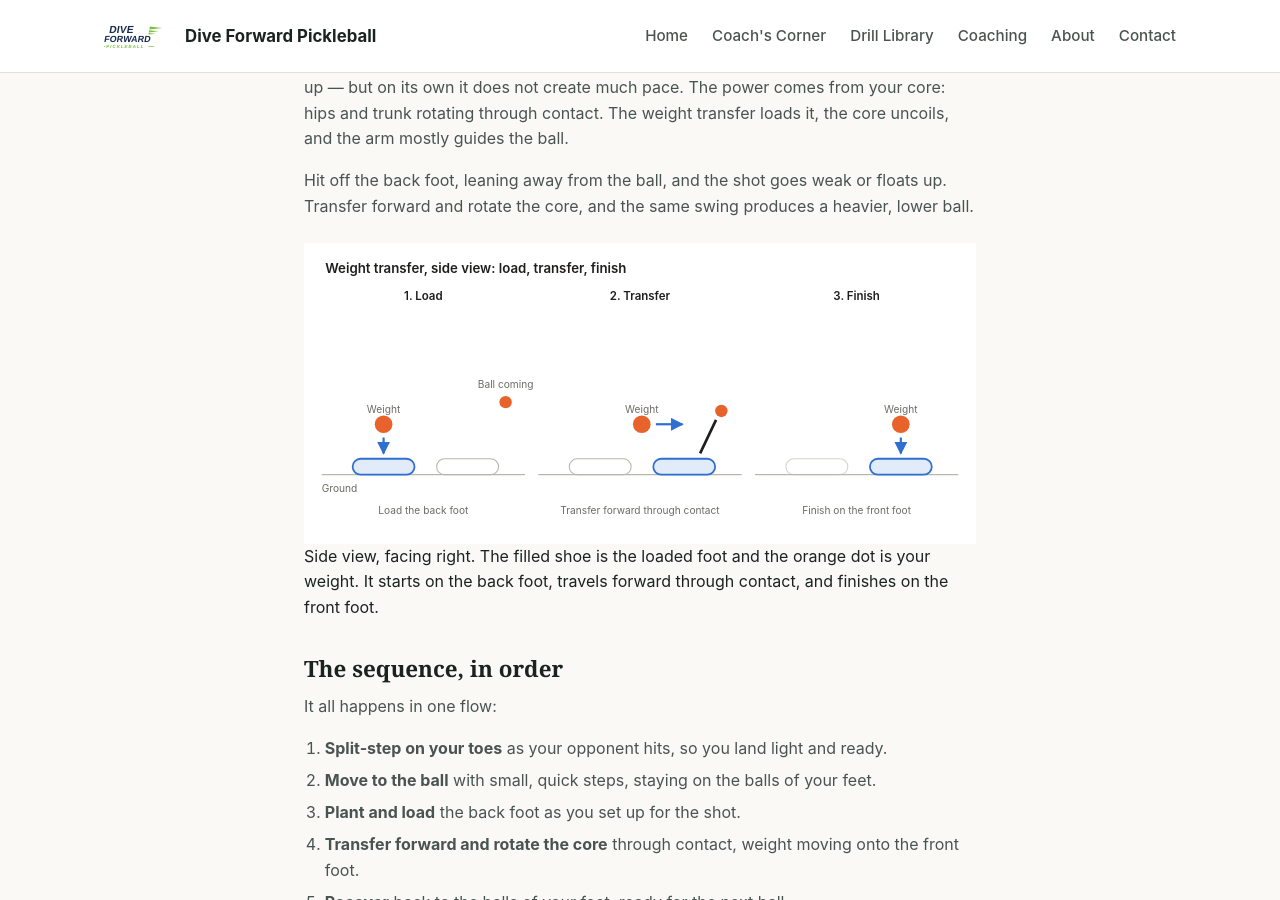
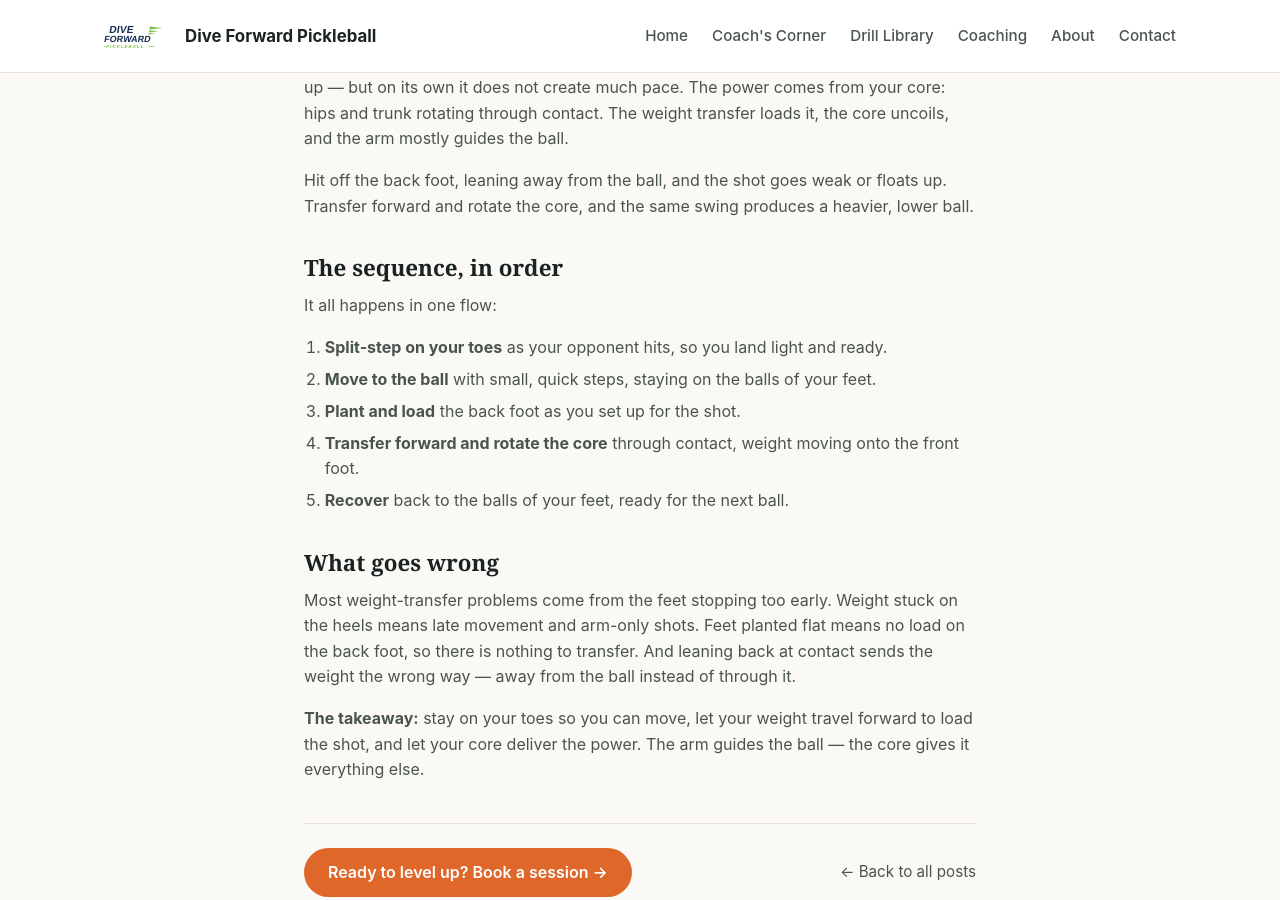
Before and after one commit to forwardpickleballorg-art/forwardpickleballorg-art.github.io, a Jekyll site: the page built from _posts/2026-11-14-toes-and-weight-transfer.html, in a window 1280 px wide and 900 px high, scrolled down 1135 px. Built offline with Jekyll 4.4.1, drawn with Linux system fonts in a browser that asks for light colours.

Commit message:
Remove second diagram from Toes and Weight Transfer post

```diff
--- a/_posts/2026-11-14-toes-and-weight-transfer.html
+++ b/_posts/2026-11-14-toes-and-weight-transfer.html
@@ -54,50 +54,7 @@ redirect_from:
 <p>Weight transfer moves you forward into the shot: you load the back foot as the ball comes to you, then shift forward through contact. That forward movement sets the shot up &mdash; but on its own it does not create much pace. The power comes from your core: hips and trunk rotating through contact. The weight transfer loads it, the core uncoils, and the arm mostly guides the ball.</p>
 <p>Hit off the back foot, leaning away from the ball, and the shot goes weak or floats up. Transfer forward and rotate the core, and the same swing produces a heavier, lower ball.</p>
 
-<figure style="margin: 1.5rem 0;">
-<div class="toes-diagram">
-<svg viewBox="0 0 760 340" role="img" aria-label="Weight transfer in three frames: load the back foot, transfer forward through contact, finish on the front foot" font-size="13">
-  <defs>
-    <marker id="toes-arrow2" viewBox="0 0 10 10" refX="9" refY="5" markerWidth="6" markerHeight="6" orient="auto-start-reverse">
-      <path d="M0 0L10 5L0 10z" fill="var(--accent)"/>
-    </marker>
-  </defs>
-  <text x="24" y="34" font-size="15" font-weight="600" fill="var(--ink)">Weight transfer, side view: load, transfer, finish</text>
-  <text x="135" y="64" text-anchor="middle" font-size="13" font-weight="600" fill="var(--ink)">1. Load</text>
-  <text x="380" y="64" text-anchor="middle" font-size="13" font-weight="600" fill="var(--ink)">2. Transfer</text>
-  <text x="625" y="64" text-anchor="middle" font-size="13" font-weight="600" fill="var(--ink)">3. Finish</text>
-  <g stroke="var(--line)" stroke-width="1.25">
-    <line x1="20" y1="262" x2="250" y2="262"/>
-    <line x1="265" y1="262" x2="495" y2="262"/>
-    <line x1="510" y1="262" x2="740" y2="262"/>
-  </g>
-  <text x="20" y="282" font-size="11.5" fill="var(--quiet)">Ground</text>
-  <rect x="55" y="244" width="70" height="18" rx="9" fill="var(--accent-fill)" stroke="var(--accent)" stroke-width="2"/>
-  <rect x="150" y="244" width="70" height="18" rx="9" fill="none" stroke="var(--line)" stroke-width="1.25"/>
-  <circle cx="90" cy="205" r="10" fill="var(--ball)"/>
-  <line x1="90" y1="220" x2="90" y2="238" stroke="var(--accent)" stroke-width="2.5" marker-end="url(#toes-arrow2)"/>
-  <text x="90" y="192" text-anchor="middle" font-size="11.5" fill="var(--quiet)">Weight</text>
-  <circle cx="228" cy="180" r="7" fill="var(--ball)"/>
-  <text x="228" y="164" text-anchor="middle" font-size="11.5" fill="var(--quiet)">Ball coming</text>
-  <text x="135" y="306" text-anchor="middle" font-size="11.5" fill="var(--quiet)">Load the back foot</text>
-  <rect x="300" y="244" width="70" height="18" rx="9" fill="none" stroke="var(--line)" stroke-width="1.25"/>
-  <rect x="395" y="244" width="70" height="18" rx="9" fill="var(--accent-fill)" stroke="var(--accent)" stroke-width="2"/>
-  <circle cx="382" cy="205" r="10" fill="var(--ball)"/>
-  <line x1="398" y1="205" x2="428" y2="205" stroke="var(--accent)" stroke-width="2.5" marker-end="url(#toes-arrow2)"/>
-  <text x="382" y="192" text-anchor="middle" font-size="11.5" fill="var(--quiet)">Weight</text>
-  <circle cx="472" cy="190" r="7" fill="var(--ball)"/>
-  <line x1="448" y1="238" x2="466" y2="200" stroke="var(--ink)" stroke-width="3"/>
-  <text x="380" y="306" text-anchor="middle" font-size="11.5" fill="var(--quiet)">Transfer forward through contact</text>
-  <rect x="545" y="244" width="70" height="18" rx="9" fill="none" stroke="var(--line)" stroke-width="1.25" opacity="0.6"/>
-  <rect x="640" y="244" width="70" height="18" rx="9" fill="var(--accent-fill)" stroke="var(--accent)" stroke-width="2"/>
-  <circle cx="675" cy="205" r="10" fill="var(--ball)"/>
-  <line x1="675" y1="220" x2="675" y2="238" stroke="var(--accent)" stroke-width="2.5" marker-end="url(#toes-arrow2)"/>
-  <text x="675" y="192" text-anchor="middle" font-size="11.5" fill="var(--quiet)">Weight</text>
-  <text x="625" y="306" text-anchor="middle" font-size="11.5" fill="var(--quiet)">Finish on the front foot</text>
-</svg>
-</div>
-<figcaption>Side view, facing right. The filled shoe is the loaded foot and the orange dot is your weight. It starts on the back foot, travels forward through contact, and finishes on the front foot.</figcaption>
-</figure>
+
 
 <h2>The sequence, in order</h2>
 <p>It all happens in one flow:</p>
```
